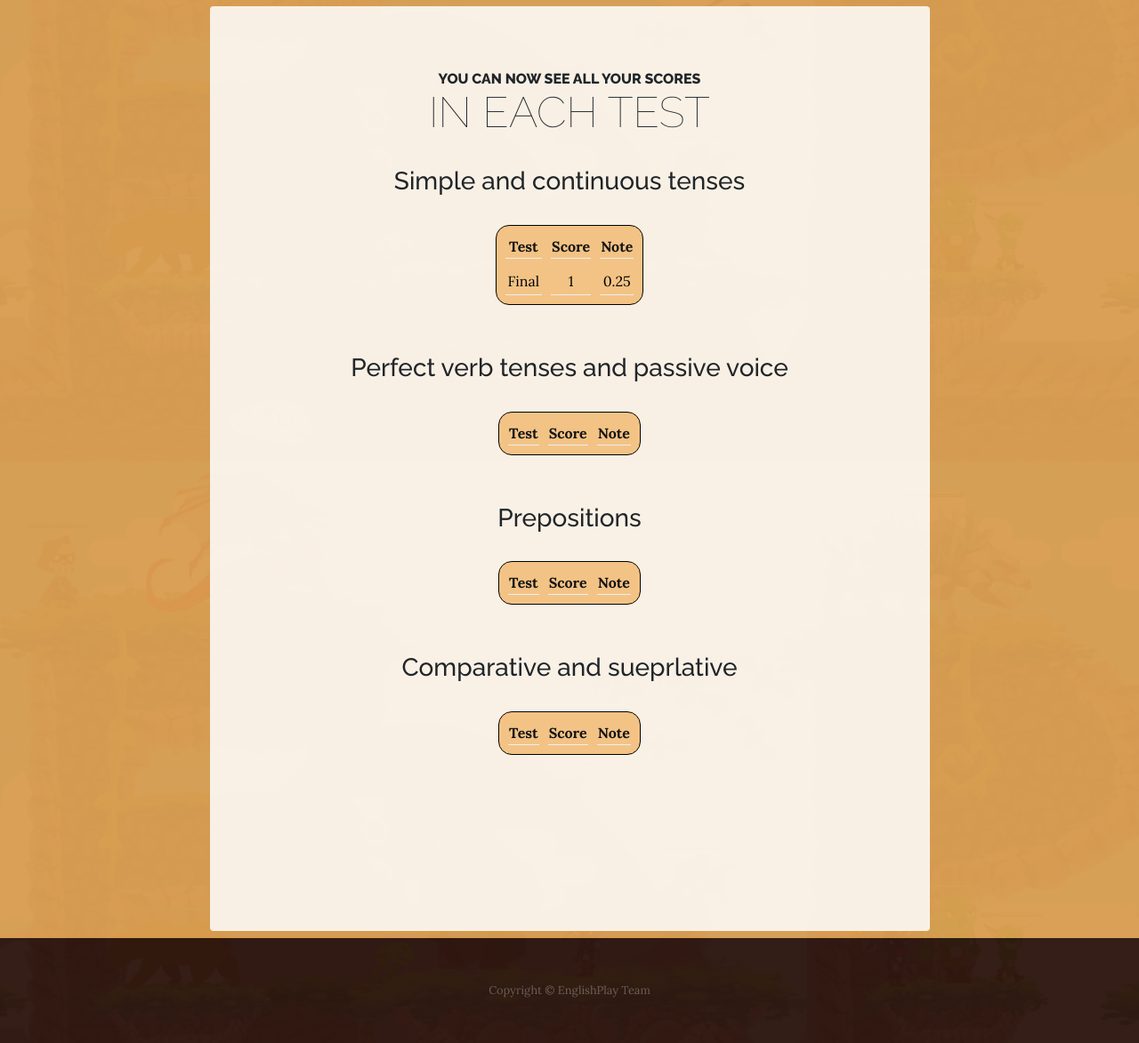
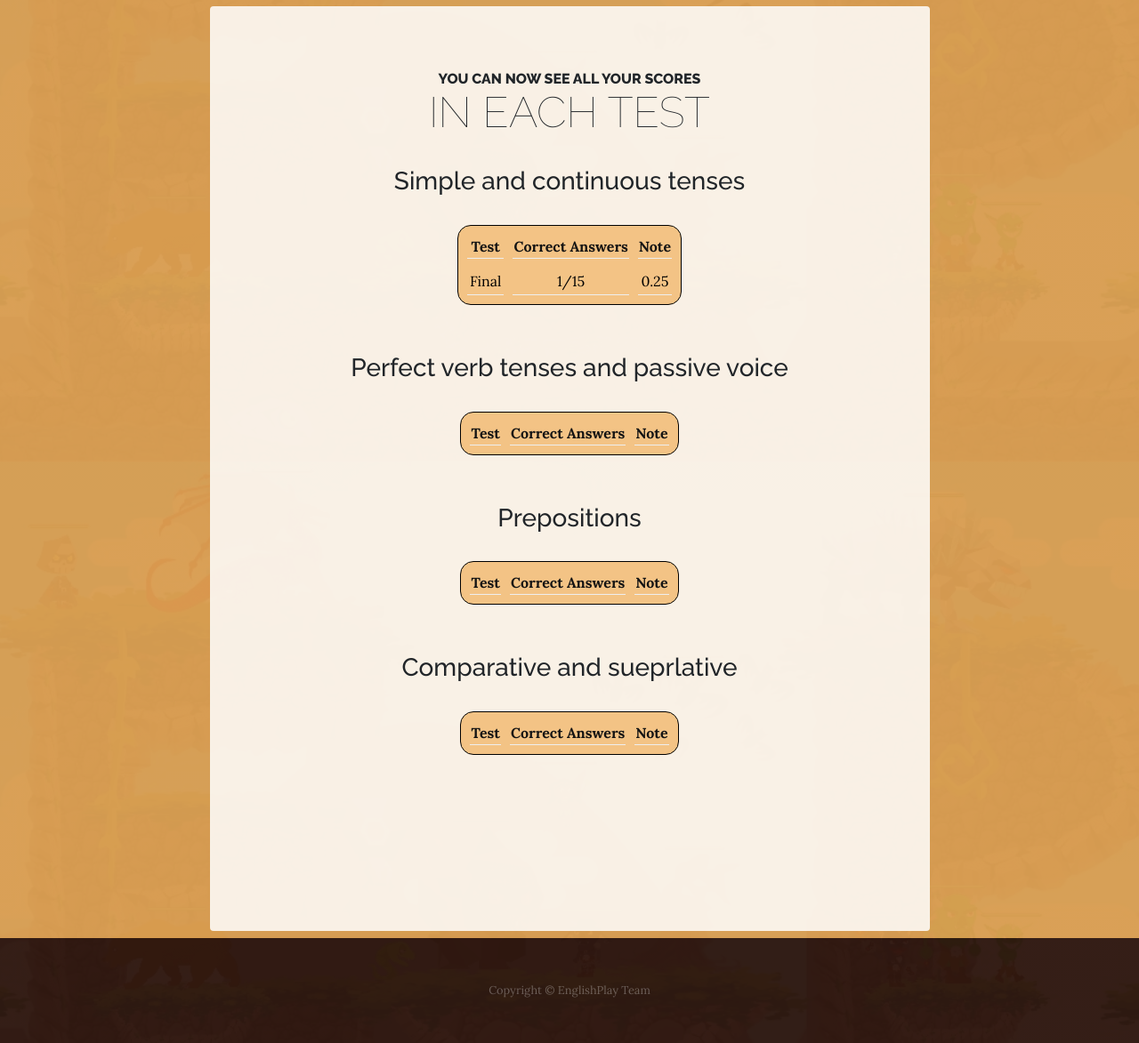
Before and after one commit to kuchuku/englisplay, a PHP site: page /estadisticas.php in a window 1280 px wide. Shown: the part 281-1454 px from the top of the page at 89% size. Run offline with PHP 8.4, Linux system fonts and the light colour scheme; the visitor is signed in with stand-in values (Sample User, id 1); tables that the repository leaves empty hold one stand-in row (values such as "Sample post"); data that the repository does not hold is empty; some libraries are stand-ins or nearby versions.

Commit message:
cambios
:v

```diff
--- a/englishplay/web2/estadisticas.php
+++ b/englishplay/web2/estadisticas.php
@@ -51,7 +51,7 @@ include("php/sesion.php");
 					<table id="tablaPuntuacion" style=" border-collapse: separate;border-spacing: 10px;    background: #f3c385;color: #131313;border: 1px solid #000;border-radius: 15px;display: inline-block;">
 					<tr ">
 						<th style="border-bottom: 1px solid #eee;">Test</th>
-						<th style="border-bottom: 1px solid #eee;">Score</th>
+						<th style="border-bottom: 1px solid #eee;">Correct Answers</th>
 						<th style="border-bottom: 1px solid #eee;">Note</th>
 					</tr>
 					<?php while ($consulta = mysqli_fetch_array($resultado))  {
@@ -64,7 +64,7 @@ include("php/sesion.php");
 					<tr style="color: #000;">
 					<?php $nota = $consulta[4] / 4 ?>
 						<td style="color: #000; border-bottom: 1px solid #eee;"><?php echo $examen ?></td>
-						<td style="color: #000;border-bottom: 1px solid #eee;"><?php echo $consulta[4]?></td>
+						<td style="color: #000;border-bottom: 1px solid #eee;"><?php echo $consulta[4],"/15"?></td>
 						<td style="color: #000;border-bottom: 1px solid #eee;"><?php echo $nota?></td>
 					</tr>
 					<?php } ?>
--- a/englishplay/web2/preguntas.php
+++ b/englishplay/web2/preguntas.php
@@ -46,7 +46,7 @@ include("php/sesion.php");
 		 			?>
 
 					<br>
-					<input type="submit" class="boton" value="Finalizar" />
+					<input type="submit" class="boton" value="Finish" style="display: block;text-align: center;width: 15%;margin: auto;color: #0c0c0c;background: #d49b51;" />
 					<br>
 				</form>
 				</div>
--- a/englishplay/web2/resultados.php
+++ b/englishplay/web2/resultados.php
@@ -87,7 +87,7 @@ include("php/sesion.php");
 		<div id="piechart"></div>
 		<br><p style="display: block;font-size: 1rem;font-weight: 800;text-align: center;    color: #ab4d30;">Final Score: <?php echo $_SESSION['score']; ?></p>
 		<br>
-		<a type="submit" href="index.php" style="display: block;text-align: center;width: 15%;margin: auto;color: #ab4d30;">Continue</a>
+		<a type="submit" href="index.php" style="display: block;text-align: center;width: 15%;margin: auto;color: #0c0c0c;background: #d49b51;">Continue</a>
 		<br>
 	</div>
 	</div>
```
